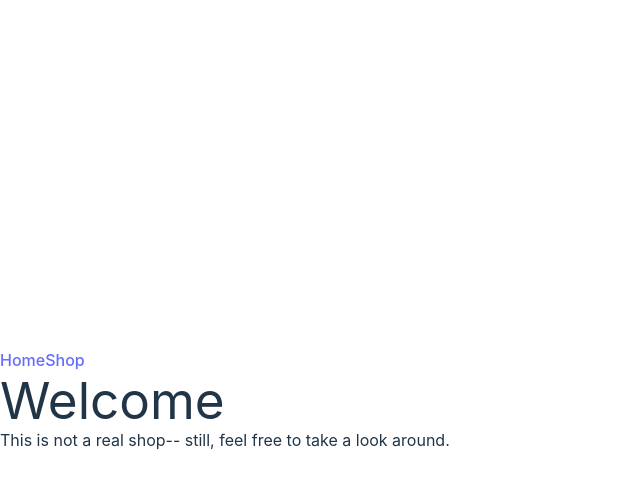
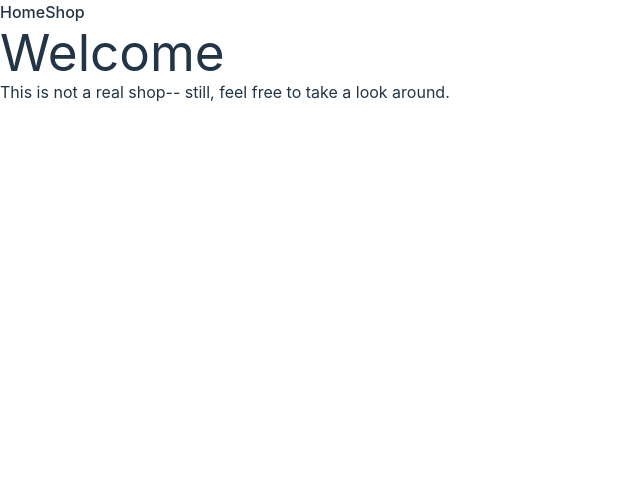
Before and after one commit to dee797/shopping_cart, a React (Vite) app: page / in a window 1280 px wide. Shown: the top 486 px of the page, without its empty margins (0-640 px from the left). Built offline with nearby package versions, Linux system fonts and the light colour scheme.

Commit message:
Remove colors due to contrast

```diff
--- a/src/index.css
+++ b/src/index.css
@@ -19,17 +19,11 @@
 
 a {
   font-weight: 500;
-  color: #646cff;
   text-decoration: inherit;
-}
-a:hover {
-  color: #747bff;
 }
 
 body {
   margin: 0;
-  display: flex;
-  place-items: center;
   min-width: 320px;
   min-height: 100vh;
 }
```
